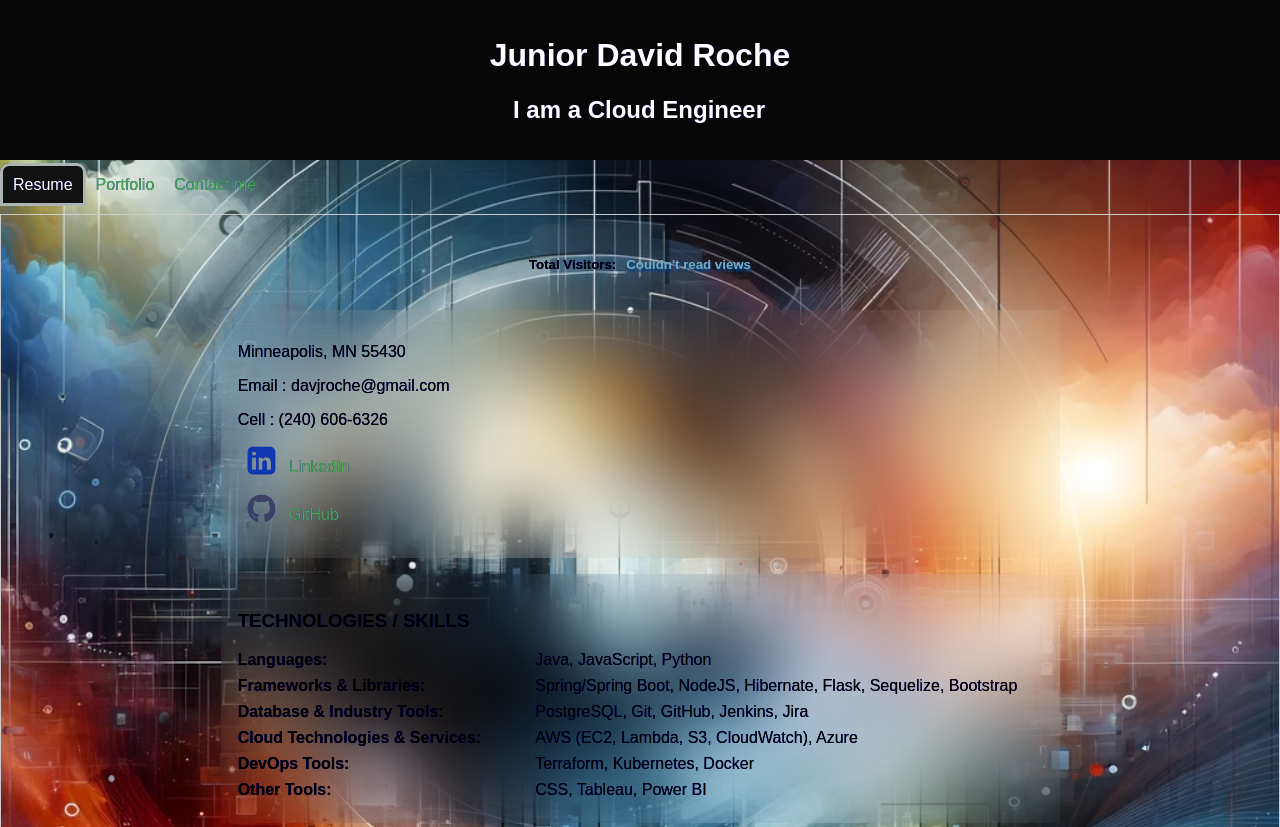
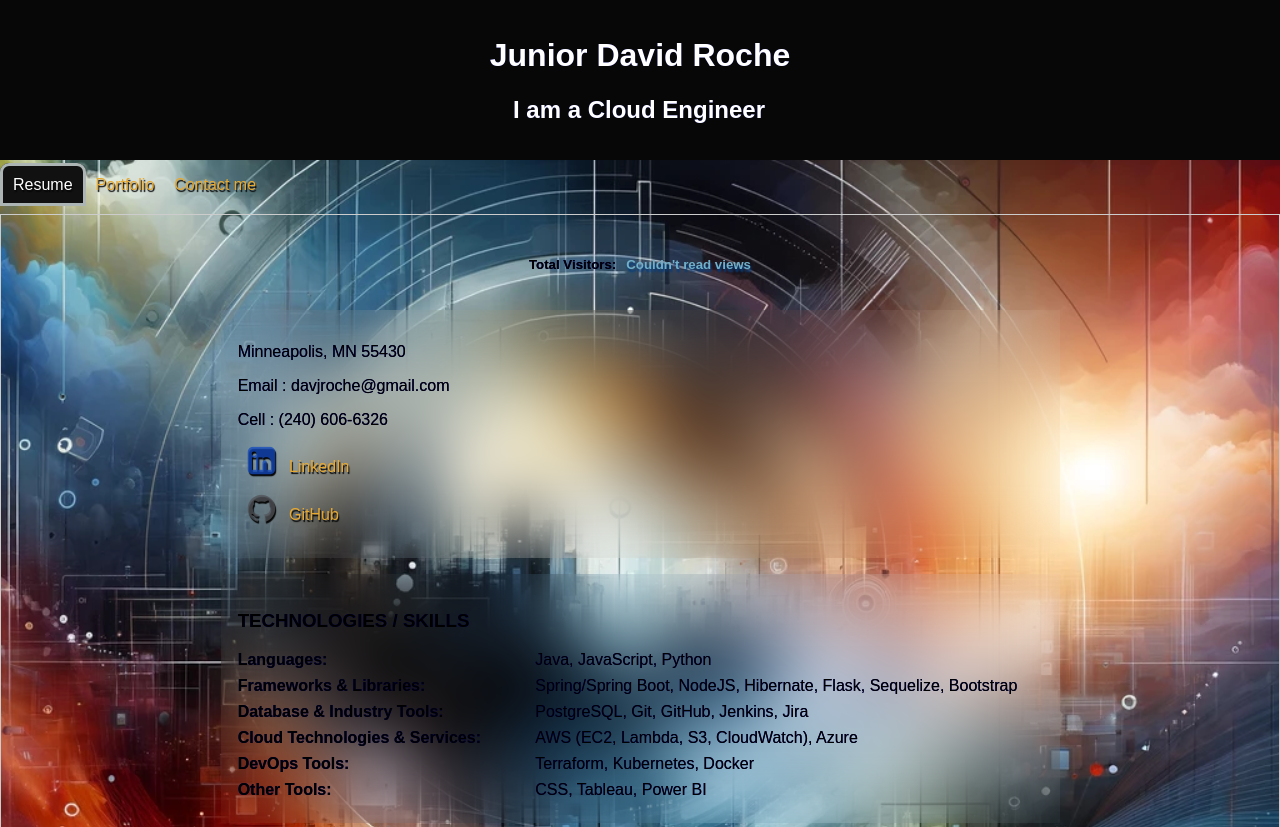
Before and after one commit to DJRoche509/aws-cloud-resume, a plain HTML site: page website/index.html in a window 1280 px wide. Shown: the top 827 px of the page. Drawn offline with Linux system fonts and the light colour scheme; no server answers.

Commit message:
Update a-links color

```diff
--- a/website/styles.css
+++ b/website/styles.css
@@ -79,7 +79,8 @@ ul {
 }
 
 a {
-    color: #4CAF50;
+    color: #e9a92f;
+    text-shadow: #070707 1px 2px 1px;
     text-decoration: none;
     padding: 10px 10px;
 }
```
